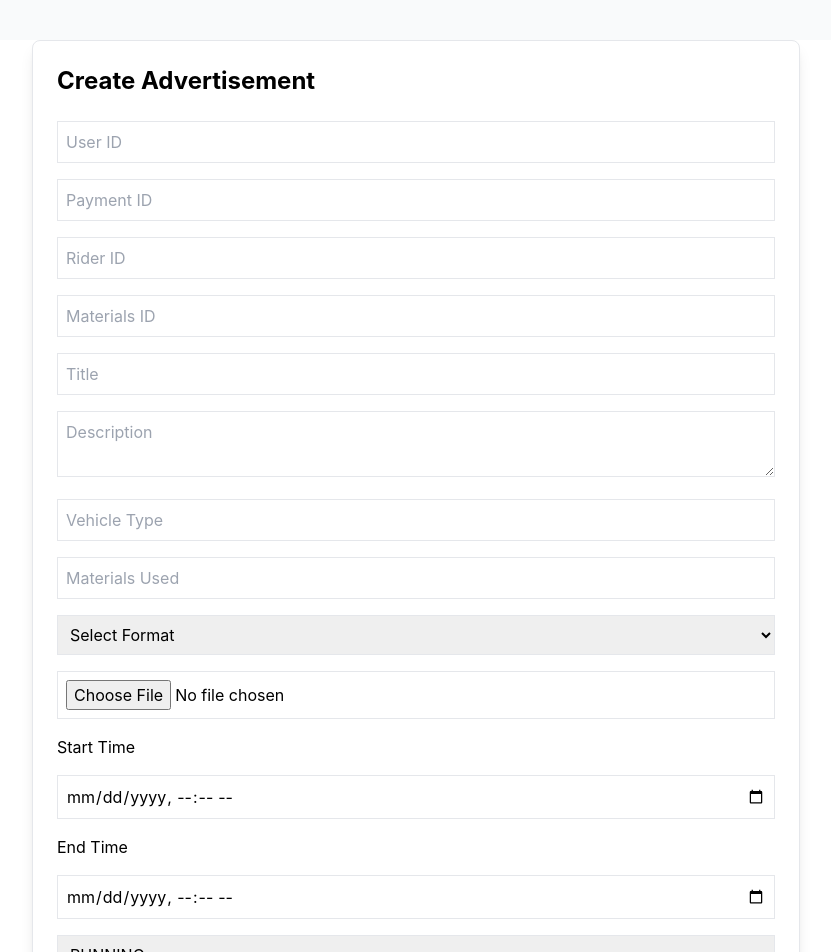
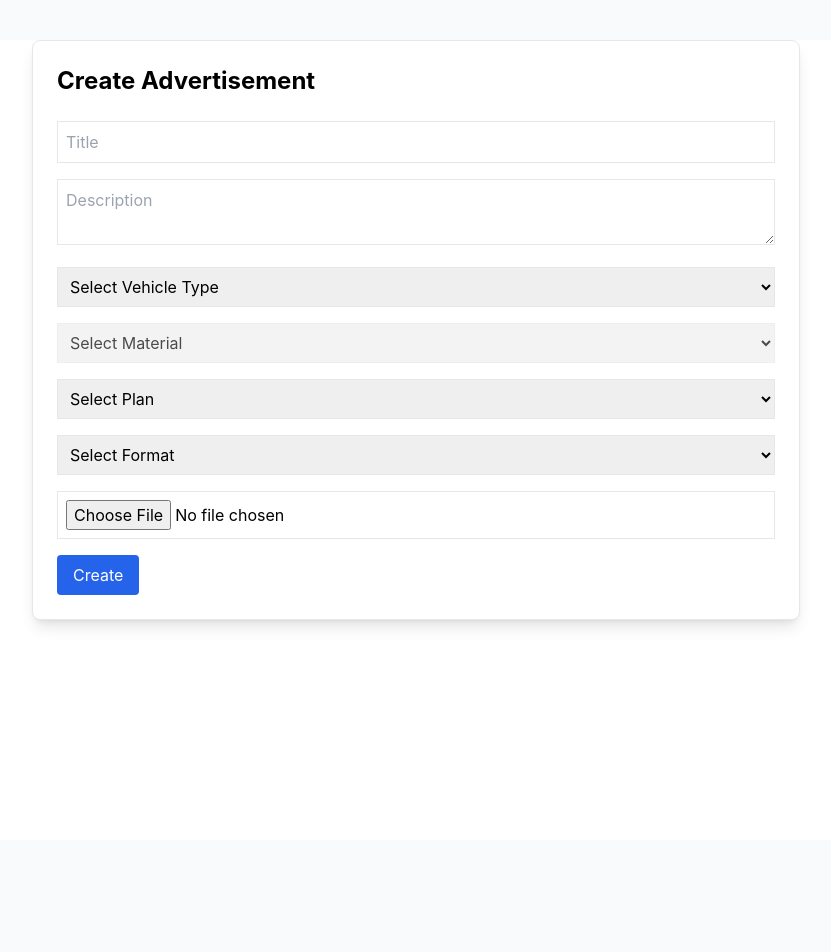
Before and after one commit to lracnaelg/Ads2Go-Client, a React (Create React App) app: page /create-advertisement in a window 1280 px wide. Shown: the top 952 px of the page, without its empty margins (224-1055 px from the left). After the commit the page ends 840 px from the top, so only its background shows below. Built offline with nearby package versions, Linux system fonts and the light colour scheme.

Commit message:
Complete CreateAdvertisement Page Details

```diff
--- a/src/pages/USERS/CreateAdvertisement.tsx
+++ b/src/pages/USERS/CreateAdvertisement.tsx
@@ -1,56 +1,153 @@
 // pages/USERS/CreateAdvertisement.tsx
-import React, { useState } from 'react';
+import React, { useState, useEffect } from 'react';
 
 const CreateAdvertisement: React.FC = () => {
   const [formData, setFormData] = useState({
-    userId: '',
-    paymentId: '',
-    riderId: '',
-    materialsId: '',
     title: '',
     description: '',
     vehicleType: '',
     materialsUsed: '',
     adFormat: '',
-    startTime: '',
-    endTime: '',
-    status: 'RUNNING',
+    plan: '',
     media: null as File | null,
+    status: 'PENDING',
   });
+
+  const [materialsOptions, setMaterialsOptions] = useState<string[]>([]);
+  const [estimatedPrice, setEstimatedPrice] = useState<number | null>(null);
+
+  const vehicleOptions = ['Car', 'Motorcycle', 'Electric Tricycle'];
+  const planOptions = ['Weekly', 'Monthly'];
+
+  const materialOptionsMap: Record<string, string[]> = {
+    Car: ['LCD Screen', 'Stickers', 'Posters'],
+    Motorcycle: ['Posters'],
+    'Electric Tricycle': ['Posters'],
+  };
+
+  const priceMap: Record<string, Record<string, Record<string, number>>> = {
+    Car: {
+      'LCD Screen': { Weekly: 1000, Monthly: 3500 },
+      Stickers: { Weekly: 500, Monthly: 1500 },
+      Posters: { Weekly: 400, Monthly: 1200 },
+    },
+    Motorcycle: {
+      Posters: { Weekly: 200, Monthly: 600 },
+    },
+    'Electric Tricycle': {
+      Posters: { Weekly: 250, Monthly: 750 },
+    },
+  };
+
+  useEffect(() => {
+    if (formData.vehicleType) {
+      setMaterialsOptions(materialOptionsMap[formData.vehicleType]);
+      setFormData((prev) => ({ ...prev, materialsUsed: '' }));
+    }
+  }, [formData.vehicleType]);
+
+  useEffect(() => {
+    const { vehicleType, materialsUsed, plan } = formData;
+    const price = priceMap[vehicleType]?.[materialsUsed]?.[plan] ?? null;
+    setEstimatedPrice(price);
+  }, [formData.vehicleType, formData.materialsUsed, formData.plan]);
 
   const handleChange = (
     e: React.ChangeEvent<HTMLInputElement | HTMLTextAreaElement | HTMLSelectElement>
   ) => {
-    const { name, value } = e.target;
-
-    if (name === 'media' && e.target instanceof HTMLInputElement && e.target.files) {
-      setFormData({ ...formData, media: e.target.files[0] });
+    const { name, value, files } = e.target as HTMLInputElement;
+    if (name === 'media' && files) {
+      setFormData((prev) => ({ ...prev, media: files[0] }));
     } else {
-      setFormData({ ...formData, [name]: value });
+      setFormData((prev) => ({ ...prev, [name]: value }));
     }
   };
-
 
   const handleSubmit = (e: React.FormEvent) => {
     e.preventDefault();
     alert('Advertisement created (mocked)!');
     console.log('Form Data:', formData);
+    console.log('Total Price:', estimatedPrice);
   };
 
   return (
     <div className="max-w-3xl mx-auto mt-10 p-6 border rounded-lg shadow-lg bg-white">
       <h1 className="text-2xl font-bold mb-6">Create Advertisement</h1>
       <form onSubmit={handleSubmit} className="space-y-4">
-        <input type="text" name="userId" placeholder="User ID" value={formData.userId} onChange={handleChange} className="w-full border p-2" />
-        <input type="text" name="paymentId" placeholder="Payment ID" value={formData.paymentId} onChange={handleChange} className="w-full border p-2" />
-        <input type="text" name="riderId" placeholder="Rider ID" value={formData.riderId} onChange={handleChange} className="w-full border p-2" />
-        <input type="text" name="materialsId" placeholder="Materials ID" value={formData.materialsId} onChange={handleChange} className="w-full border p-2" />
-        <input type="text" name="title" placeholder="Title" value={formData.title} onChange={handleChange} className="w-full border p-2" />
-        <textarea name="description" placeholder="Description" value={formData.description} onChange={handleChange} className="w-full border p-2" />
-        <input type="text" name="vehicleType" placeholder="Vehicle Type" value={formData.vehicleType} onChange={handleChange} className="w-full border p-2" />
-        <input type="text" name="materialsUsed" placeholder="Materials Used" value={formData.materialsUsed} onChange={handleChange} className="w-full border p-2" />
+        <input
+          type="text"
+          name="title"
+          placeholder="Title"
+          value={formData.title}
+          onChange={handleChange}
+          className="w-full border p-2"
+          required
+        />
 
-        <select name="adFormat" value={formData.adFormat} onChange={handleChange} className="w-full border p-2">
+        <textarea
+          name="description"
+          placeholder="Description"
+          value={formData.description}
+          onChange={handleChange}
+          className="w-full border p-2"
+          required
+        />
+
+        <select
+          name="vehicleType"
+          value={formData.vehicleType}
+          onChange={handleChange}
+          className="w-full border p-2"
+          required
+        >
+          <option value="">Select Vehicle Type</option>
+          {vehicleOptions.map((vehicle) => (
+            <option key={vehicle} value={vehicle}>{vehicle}</option>
+          ))}
+        </select>
+
+        <select
+          name="materialsUsed"
+          value={formData.materialsUsed}
+          onChange={handleChange}
+          className="w-full border p-2"
+          required
+          disabled={!formData.vehicleType}
+        >
+          <option value="">Select Material</option>
+          {materialsOptions.map((material) => (
+            <option key={material} value={material}>{material}</option>
+          ))}
+        </select>
+
+        <select
+          name="plan"
+          value={formData.plan}
+          onChange={handleChange}
+          className="w-full border p-2"
+          required
+        >
+          <option value="">Select Plan</option>
+          {planOptions.map((plan) => (
+            <option key={plan} value={plan}>{plan}</option>
+          ))}
+        </select>
+
+        {formData.vehicleType && formData.materialsUsed && formData.plan && (
+          <div className="text-green-700 font-semibold">
+            {estimatedPrice !== null
+              ? `Total Price: ₱${estimatedPrice.toLocaleString()}`
+              : <span className="text-red-600">Price unavailable for selected options</span>}
+          </div>
+        )}
+
+        <select
+          name="adFormat"
+          value={formData.adFormat}
+          onChange={handleChange}
+          className="w-full border p-2"
+          required
+        >
           <option value="">Select Format</option>
           <option value="JPG">JPG</option>
           <option value="PNG">PNG</option>
@@ -58,19 +155,21 @@ const CreateAdvertisement: React.FC = () => {
           <option value="MP4">MP4</option>
         </select>
 
-        <input type="file" name="media" accept="image/*,video/*" onChange={handleChange} className="w-full border p-2" />
+        <input
+          type="file"
+          name="media"
+          accept="image/*,video/*"
+          onChange={handleChange}
+          className="w-full border p-2"
+          required
+        />
 
-        <label className="block">Start Time</label>
-        <input type="datetime-local" name="startTime" value={formData.startTime} onChange={handleChange} className="w-full border p-2" />
-        <label className="block">End Time</label>
-        <input type="datetime-local" name="endTime" value={formData.endTime} onChange={handleChange} className="w-full border p-2" />
-
-        <select name="status" value={formData.status} onChange={handleChange} className="w-full border p-2">
-          <option value="RUNNING">RUNNING</option>
-          <option value="ENDED">ENDED</option>
-        </select>
-
-        <button type="submit" className="bg-blue-600 text-white px-4 py-2 rounded hover:bg-blue-700">Create</button>
+        <button
+          type="submit"
+          className="bg-blue-600 text-white px-4 py-2 rounded hover:bg-blue-700"
+        >
+          Create
+        </button>
       </form>
     </div>
   );
```
